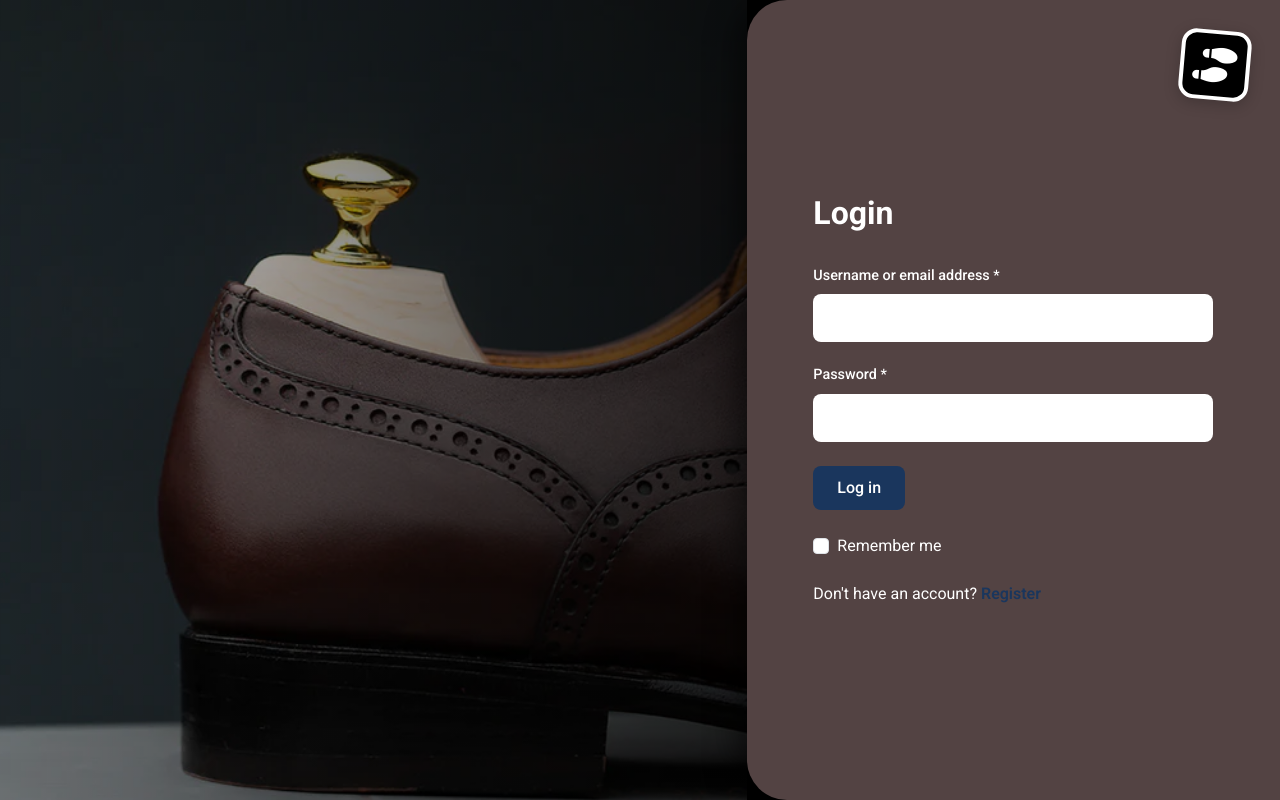
After one commit to txphu2302/shoe-seller, a PHP site: page /Shoe-Seller/users/login in a window 1280 px wide. The commit adds this page. Run offline with PHP 8.4, Linux system fonts and the light colour scheme; some libraries are stand-ins or nearby versions.

Commit message:
login phân quyền
Co-authored-by: Copilot <copilot@github.com>

```diff
--- /dev/null
+++ b/app/controllers/UsersController.php
@@ -0,0 +1,104 @@
+<?php
+
+class UsersController extends Controller
+{
+    protected $usersModel;
+
+    public function __construct()
+    {
+        $this->usersModel = $this->model('Users');
+    }
+
+    public function login()
+    {
+        $data = [
+            'errors' => [],
+            'oldInput' => []
+        ];
+
+        if (isset($_SESSION['user']['role'])) {
+            $this->redirectByRole($_SESSION['user']['role']);
+        }
+
+        if ($_SERVER['REQUEST_METHOD'] === 'POST') {
+            $identifier = trim($_POST['usernameEmail'] ?? '');
+            $password = $_POST['password'] ?? '';
+
+            $data['oldInput']['usernameEmail'] = $identifier;
+
+            if ($identifier === '' || $password === '') {
+                $data['errors']['message'] = 'Vui lòng nhập đầy đủ email/tên đăng nhập và mật khẩu.';
+                return $this->view('users/login', $data);
+            }
+
+            $user = $this->usersModel->findByUsernameOrEmail($identifier);
+
+            if (!$user) {
+                $data['errors']['message'] = 'Tài khoản không tồn tại.';
+                return $this->view('users/login', $data);
+            }
+
+            if (!isset($user->status) || $user->status !== 'active') {
+                $data['errors']['message'] = 'Tài khoản của bạn đang bị khóa.';
+                return $this->view('users/login', $data);
+            }
+
+            if (!password_verify($password, $user->password)) {
+                $data['errors']['message'] = 'Mật khẩu không chính xác.';
+                return $this->view('users/login', $data);
+            }
+
+            $_SESSION['user'] = [
+                'id' => $user->id,
+                'name' => $user->name,
+                'email' => $user->email,
+                'avatar' => $user->avatar,
+                'role' => $user->role
+            ];
+
+            $_SESSION['success_message'] = 'Đăng nhập thành công.';
+            $this->redirectByRole($user->role);
+        }
+
+        $this->view('users/login', $data);
+    }
+
+    public function index()
+    {
+        if (!isset($_SESSION['user'])) {
+            header('Location: ' . BASE_URL . '/users/login');
+            exit;
+        }
+
+        if (($_SESSION['user']['role'] ?? '') === 'admin') {
+            header('Location: ' . BASE_URL . '/admin');
+            exit;
+        }
+
+        $this->view('users/users');
+    }
+
+    public function logout()
+    {
+        unset($_SESSION['user']);
+        session_destroy();
+        header('Location: ' . BASE_URL . '/users/login');
+        exit;
+    }
+
+    public function register()
+    {
+        $this->view('users/register');
+    }
+
+    protected function redirectByRole($role)
+    {
+        if ($role === 'admin') {
+            header('Location: ' . BASE_URL . '/admin');
+            exit;
+        }
+
+        header('Location: ' . BASE_URL . '/users');
+        exit;
+    }
+}
--- a/app/core/Controller.php
+++ b/app/core/Controller.php
@@ -1,7 +1,14 @@
 <?php
-class Controller {
+class Controller
+{
     // Hàm gọi model
-    public function model($model) {
+    public function model($model)
+    {
+        if (file_exists(APP_PATH . '/model/' . $model . '.php')) {
+            require_once APP_PATH . '/model/' . $model . '.php';
+            return new $model();
+        }
+
         if (file_exists(APP_PATH . '/models/' . $model . '.php')) {
             require_once APP_PATH . '/models/' . $model . '.php';
             return new $model();
@@ -10,7 +17,8 @@ class Controller {
     }
 
     // Hàm gọi view
-    public function view($view, $data = []) {
+    public function view($view, $data = [])
+    {
         // Giải nén mảng data thành các biến riêng biệt để view có thể sử dụng
         if (!empty($data)) {
             extract($data);
--- /dev/null
+++ b/app/model/Users.php
@@ -0,0 +1,28 @@
+<?php
+
+class Users extends CoreModel
+{
+    public function findByUsernameOrEmail($identifier)
+    {
+        $sql = "SELECT id, name, email, password, avatar, role, status
+                FROM users
+                WHERE email = :identifier OR name = :identifier
+                LIMIT 1";
+
+        $this->query($sql);
+        $this->bind(':identifier', $identifier);
+        return $this->single();
+    }
+
+    public function findById($id)
+    {
+        $sql = "SELECT id, name, email, password, avatar, role, status
+                FROM users
+                WHERE id = :id
+                LIMIT 1";
+
+        $this->query($sql);
+        $this->bind(':id', $id, PDO::PARAM_INT);
+        return $this->single();
+    }
+}
--- /dev/null
+++ b/app/views/admin/admin.php
@@ -0,0 +1,4 @@
+<?php
+
+echo "Admin Dashboard";
+?>
--- a/app/views/layouts/header.php
+++ b/app/views/layouts/header.php
@@ -31,7 +31,7 @@
             <div class="header-actions">
                 <a href="#" class="header-icon"><i class="fa-solid fa-magnifying-glass"></i></a>
                 <a href="<?= BASE_URL ?>/cart" class="header-icon"><i class="fa-solid fa-cart-shopping"></i></a>
-                <a href="<?= BASE_URL ?>/auth/login" class="header-icon"><i class="fa-regular fa-user"></i></a>
+                <a href="<?= BASE_URL ?>/users/login" class="header-icon"><i class="fa-regular fa-user"></i></a>
             </div>
         </div>
     </header>
--- /dev/null
+++ b/app/views/users/login.php
@@ -0,0 +1,220 @@
+<?php
+// session_start();
+if (isset($_SESSION['success_message'])) {
+    echo '<script>alert("' . $_SESSION['success_message'] . '");</script>';
+    unset($_SESSION['success_message']);
+}
+?>
+<!DOCTYPE html>
+<html lang="en">
+
+<head>
+    <meta charset="UTF-8" />
+    <meta name="viewport" content="width=device-width, initial-scale=1.0" />
+    <title>Login - ShoeSeller</title>
+    <!-- Bootstrap 5.3.3 CSS (Latest stable matching 5.3.x) -->
+    <link href="https://cdn.jsdelivr.net/npm/bootstrap@5.3.3/dist/css/bootstrap.min.css" rel="stylesheet">
+    <!-- Font Awesome -->
+    <link rel="stylesheet" href="https://cdnjs.cloudflare.com/ajax/libs/font-awesome/6.5.1/css/all.min.css">
+    <!-- Google Fonts: Roboto -->
+    <link rel="preconnect" href="https://fonts.googleapis.com">
+    <link rel="preconnect" href="https://fonts.gstatic.com" crossorigin>
+    <link href="https://fonts.googleapis.com/css2?family=Roboto:ital,wght@0,100..900;1,100..900&display=swap" rel="stylesheet">
+
+    <style>
+        body {
+            font-family: 'Roboto', sans-serif;
+            margin: 0;
+            overflow-x: hidden;
+            background-color: #000;
+        }
+
+        .login-container {
+            min-height: 100vh;
+        }
+
+        .bg-image {
+            background-image: url('<?php echo defined("BASE_URL") ? BASE_URL : ""; ?>/app/views/users/img/Different-Shoe-Leather-Trimly_2051a6f8-00f4-4a52-a567-a6f3066610f3_1000x.webp');
+            background-size: cover;
+            background-position: center;
+            background-repeat: no-repeat;
+            position: relative;
+        }
+
+        /* Dark overlay for the background image */
+        .bg-image::before {
+            content: '';
+            position: absolute;
+            top: 0;
+            right: 0;
+            bottom: 0;
+            left: 0;
+            background: linear-gradient(to right, rgba(0, 0, 0, 0.2), rgba(0, 0, 0, 0.7));
+        }
+
+        .login-panel {
+            background-color: #534343;
+            /* Red background like the design */
+            color: white;
+            border-top-left-radius: 40px;
+            border-bottom-left-radius: 40px;
+            position: relative;
+            box-shadow: -10px 0 30px rgba(0, 0, 0, 0.5);
+            z-index: 1;
+        }
+
+        @media (max-width: 767.98px) {
+            .login-panel {
+                border-radius: 40px 40px 0 0;
+                margin-top: -40px;
+                min-height: 100vh;
+            }
+
+            .bg-image {
+                min-height: 40vh;
+            }
+        }
+
+        .form-wrapper {
+            max-width: 400px;
+            width: 100%;
+        }
+
+        .form-title {
+            font-weight: 700;
+            margin-bottom: 30px;
+            font-size: 2rem;
+        }
+
+        .form-label {
+            font-weight: 500;
+            font-size: 0.9rem;
+            margin-bottom: 0.5rem;
+        }
+
+        .form-control {
+            border-radius: 8px;
+            padding: 12px 15px;
+            border: none;
+            margin-bottom: 20px;
+        }
+
+        .form-control:focus {
+            box-shadow: 0 0 0 0.25rem rgba(255, 255, 255, 0.25);
+        }
+
+        .btn-login {
+            background-color: #1a365d;
+            /* Dark blue button */
+            color: white;
+            border: none;
+            border-radius: 8px;
+            padding: 10px 30px;
+            font-weight: 500;
+            transition: all 0.3s;
+        }
+
+        .btn-login:hover {
+            background-color: #0f213d;
+            color: white;
+        }
+
+        .remember-checkbox {
+            accent-color: #1a365d;
+        }
+
+        .register-link {
+            color: #1a365d;
+            font-weight: 600;
+            text-decoration: none;
+        }
+
+        .register-link:hover {
+            text-decoration: underline;
+            color: #0f213d;
+        }
+
+        /* Decorative Icon */
+        .decor-icon {
+            position: absolute;
+            top: 30px;
+            right: 30px;
+            width: 70px;
+            height: 70px;
+            background-color: #000000;
+            /* Yellow background like the fries icon */
+            border-radius: 15px;
+            display: flex;
+            align-items: center;
+            justify-content: center;
+            font-size: 35px;
+            /* color: #a8c214; */
+            box-shadow: 0 4px 15px rgba(0, 0, 0, 0.2);
+            transform: rotate(5deg);
+            border: 4px solid #fff;
+        }
+    </style>
+</head>
+
+<body>
+
+    <div class="container-fluid p-0">
+        <div class="row g-0 login-container">
+            <!-- Left Background Image -->
+            <div class="col-md-7 d-none d-md-block bg-image"></div>
+
+            <!-- Right Login Form -->
+            <div class="col-md-5 login-panel d-flex align-items-center justify-content-center p-4 p-md-5">
+
+                <!-- Decorative Icon (Shoe instead of fries) -->
+                <div class="decor-icon">
+                    <i class="fa-solid fa-shoe-prints"></i>
+                </div>
+
+                <div class="form-wrapper">
+                    <form action="" method="post">
+                        <h2 class="form-title">Login</h2>
+
+                        <?php if (isset($errors["message"])): ?>
+                            <div class="alert alert-warning p-2 mb-3">
+                                <?php echo htmlspecialchars($errors["message"]); ?>
+                            </div>
+                        <?php endif; ?>
+
+                        <div class="mb-3">
+                            <label for="usernameEmail" class="form-label">Username or email address *</label>
+                            <input type="text" class="form-control" id="usernameEmail" name="usernameEmail"
+                                value="<?php echo isset($oldInput["usernameEmail"]) ? htmlspecialchars($oldInput["usernameEmail"]) : ""; ?>" required>
+                        </div>
+
+                        <div class="mb-4">
+                            <label for="password" class="form-label">Password *</label>
+                            <input type="password" class="form-control" id="password" name="password"
+                                required>
+                        </div>
+
+                        <div class="mb-4">
+                            <button type="submit" class="btn btn-login px-4">Log in</button>
+                        </div>
+
+                        <div class="form-check mb-4">
+                            <input class="form-check-input remember-checkbox" type="checkbox" id="remember" name="remember">
+                            <label class="form-check-label" for="remember">
+                                Remember me
+                            </label>
+                        </div>
+
+                        <div class="mt-3">
+                            Don't have an account? <a href="<?= BASE_URL ?>/users/register" class="register-link">Register</a>
+                        </div>
+                    </form>
+                </div>
+            </div>
+        </div>
+    </div>
+
+    <!-- Bootstrap 5 JS Bundle -->
+    <script src="https://cdn.jsdelivr.net/npm/bootstrap@5.3.3/dist/js/bootstrap.bundle.min.js"></script>
+</body>
+
+</html>
--- /dev/null
+++ b/app/views/users/users.php
@@ -0,0 +1,3 @@
+<?php
+echo "User Dashboard";
+?>
--- a/config/config.php
+++ b/config/config.php
@@ -7,7 +7,7 @@ define('DB_NAME', 'shoe_seller');
 
 // URL cơ sở của website
 // Thay đổi tùy theo thư mục trên máy chủ của bạn
-define('BASE_URL', 'http://localhost:8080/Shoe-Seller');
+define('BASE_URL', 'http://localhost/Shoe-Seller');
 
 // Đường dẫn hệ thống
 define('ROOT_PATH', dirname(__DIR__));
--- a/database/schema.sql
+++ b/database/schema.sql
@@ -99,4 +99,5 @@ CREATE TABLE IF NOT EXISTS `faqs` (
 
 -- Default Admin User (Password is 'admin123')
 INSERT IGNORE INTO `users` (`name`, `email`, `password`, `role`) VALUES
-('Administrator', 'admin@shoeseller.com', '$2y$10$92IXUNpkjO0rOQ5byMi.Ye4oKoEa3Ro9llC/.og/at2.uheWG/igi', 'admin');
+('Administrator', 'admin@shoeseller.com', '$2y$10$92IXUNpkjO0rOQ5byMi.Ye4oKoEa3Ro9llC/.og/at2.uheWG/igi', 'admin'),
+('John Doe', 'john.doe@shoeseller.com', '$2a$12$oK894.lncwdpKw3mUNP9J.hTvD5VForAob3o6G5ONlgzzC1Cq52ha', 'member');
--- a/index.php
+++ b/index.php
@@ -11,6 +11,8 @@ spl_autoload_register(function ($className) {
         require_once APP_PATH . '/core/' . $className . '.php';
     } else if (file_exists(APP_PATH . '/controllers/' . $className . '.php')) {
         require_once APP_PATH . '/controllers/' . $className . '.php';
+    } else if (file_exists(APP_PATH . '/model/' . $className . '.php')) {
+        require_once APP_PATH . '/model/' . $className . '.php';
     } else if (file_exists(APP_PATH . '/models/' . $className . '.php')) {
         require_once APP_PATH . '/models/' . $className . '.php';
     }
```
Also changed, not shown: app/controllers/AdminController.php (added, +19 -0 lines), app/core/Database.php (+15 -54 lines), app/model/coreModel.php (added, +81 -0 lines), app/router/router.php (added, +26 -0 lines), app/router/routes.php (added, +14 -0 lines), app/views/users/register.php (added, +39 -0 lines), .htaccess (added), app/views/users/img/Different-Shoe-Leather-Trimly_2051a6f8-00f4-4a52-a567-a6f3066610f3_1000x.webp (added), app/views/users/login.css (added).
